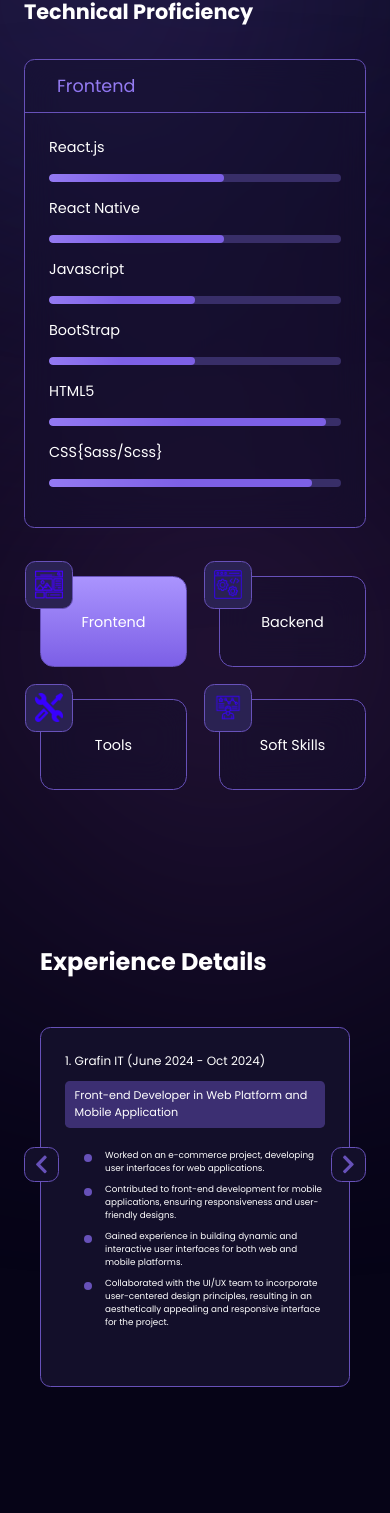
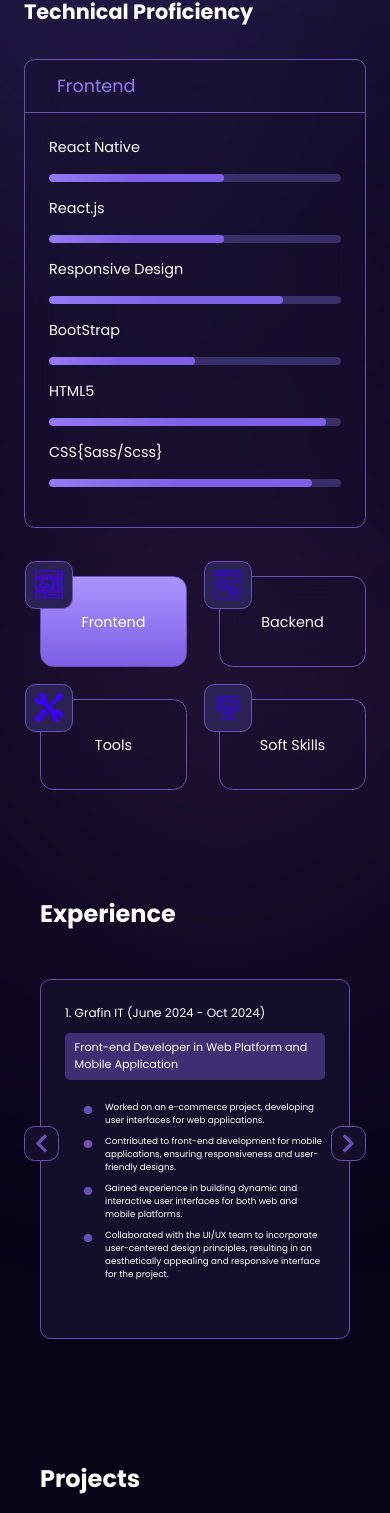
Before and after one commit to Raghul7S/PortfolioApp, a React (Create React App) app: page / in a window 390 px wide. Shown: the part 1060-2573 px from the top of the page. Built offline with nearby package versions, Linux system fonts and the light colour scheme.

Commit message:
Responsive changes

```diff
--- a/src/Utils/data.js
+++ b/src/Utils/data.js
@@ -3,9 +3,9 @@ export const SKILLS = [
     title: "Frontend",
     icon: "./assets/frontend-logo.png",
     skills: [
+      { skill: "React Native", percentage: "60%" },
       { skill: "React.js", percentage: "60%" },
-      { skill: "React Native", percentage: "60%" },
-      { skill: "Javascript", percentage: "50%" },
+      { skill: "Responsive Design", percentage: "80%" },
       { skill: "BootStrap", percentage: "50%" },
       { skill: "HTML5", percentage: "95%" },
       { skill: "CSS{Sass/Scss}", percentage: "90%" },
@@ -23,10 +23,10 @@ export const SKILLS = [
     title: "Tools",
     icon: "./assets/tools-icon.png",
     skills: [
+      { skill: "Visual Studio Code", percentage: "90%" },
+      { skill:"Xcode", percentage: "50%" },
+      { skill: "Android Studio", percentage: "40%"},
       { skill: "Git & Github", percentage: "70%" },
-      { skill: "Visual Studio Code", percentage: "90%" },
-      { skill: "Responsive Design", percentage: "80%" },
-      { skill: "Canva", percentage: "80%" },
     ],
   },
   {
--- a/src/components/Experience/Experience.css
+++ b/src/components/Experience/Experience.css
@@ -23,17 +23,9 @@
     border-radius: 0.65rem;
     background: #130f2a;
     position: absolute;
-    top: 55%;
+    top: 60%;
     z-index: 2;
     cursor: pointer;
-}
-
-.arrow-left{
-    left: -2rem;
-}
-
-.arrow-right{
-    right: -2rem;
 }
 
 @media (max-width: 1025px){
--- a/src/components/Experience/Experience.jsx
+++ b/src/components/Experience/Experience.jsx
@@ -11,7 +11,7 @@ const Experience = () => {
 
   const settings = {
     dots: false,
-    infinite: false,
+    infinite: true,
     speed: 500,
     slidesToShow: 2,
     slidesToScroll: 1,
@@ -37,7 +37,7 @@ const Experience = () => {
 
   return (
     <section className="experience-container" id="experience">
-      <h5>Experience Details</h5>
+      <h5>Experience</h5>
 
       <div className="experience-content">
         <div className="arrow-right" onClick={slideRight}>
--- a/src/components/MobileNav/Mobilenav.jsx
+++ b/src/components/MobileNav/Mobilenav.jsx
@@ -4,7 +4,7 @@ import "./Mobilenav.css";
 export const Mobilenav = ({ isOpen, toggleMenu }) => {
   const redirectToResume = () => {
     window.open(
-      "https://drive.google.com/file/d/1fYcLq5zOCerjBD8GJ-OojFnLD5z-Q9L7/view?usp=sharing"
+      "https://drive.google.com/file/d/1WPu87vy-_0HgoLu6N0ivkcqzxdprR-ji/view?usp=sharing"
     );
   };
 
--- a/src/components/Navbar/Navbar.css
+++ b/src/components/Navbar/Navbar.css
@@ -85,6 +85,8 @@
     color: #a993fe;
     background: black;
     outline: 1.5px solid #a993fe;
+    transform: scale(1.05);
+    box-shadow: 0 0 10px #a993fe88;
 }
 
 .menu-btn{
@@ -105,6 +107,8 @@
     color: #a993fe;
     background: black;
     outline: 1.5px solid #a993fe;
+    transform: scale(1.05);
+    box-shadow: 0 0 10px #a993fe88;
 }
 
 @media (max-width: 425px){
--- a/src/components/Navbar/Navbar.jsx
+++ b/src/components/Navbar/Navbar.jsx
@@ -13,7 +13,7 @@ const Navbar = () => {
 
   const redirectToResume = () => {
     window.open(
-      "https://drive.google.com/file/d/1fYcLq5zOCerjBD8GJ-OojFnLD5z-Q9L7/view?usp=sharing"
+      "https://drive.google.com/file/d/1WPu87vy-_0HgoLu6N0ivkcqzxdprR-ji/view?usp=sharing"
     );
   };
 
--- a/src/components/Projects/Project.css
+++ b/src/components/Projects/Project.css
@@ -23,7 +23,6 @@
   border-radius: 0.65rem;
   background: #130f2a;
   position: absolute;
-  top: 55%;
   z-index: 2;
   cursor: pointer;
 }
--- a/src/components/Projects/Project.jsx
+++ b/src/components/Projects/Project.jsx
@@ -11,7 +11,7 @@ const Project = () => {
 
   const settings = {
     dots: false,
-    infinite: false,
+    infinite: true,
     speed: 500,
     slidesToShow: 2,
     slidesToScroll: 1,
@@ -37,7 +37,7 @@ const Project = () => {
 
   return (
     <section className="experience-container" id="projects">
-      <h5>Project Details</h5>
+      <h5>Projects</h5>
 
       <div className="experience-content">
         <div className="arrow-right" onClick={slideRight}>
--- a/src/components/Skills/Skills.css
+++ b/src/components/Skills/Skills.css
@@ -1,6 +1,5 @@
 .skills-container {
   padding-top: 95px;
-  margin: 4rem 0;
   position: relative;
 }
 
```
Also changed, not shown: 1 other file (tests, documents, lock files or other folders).
